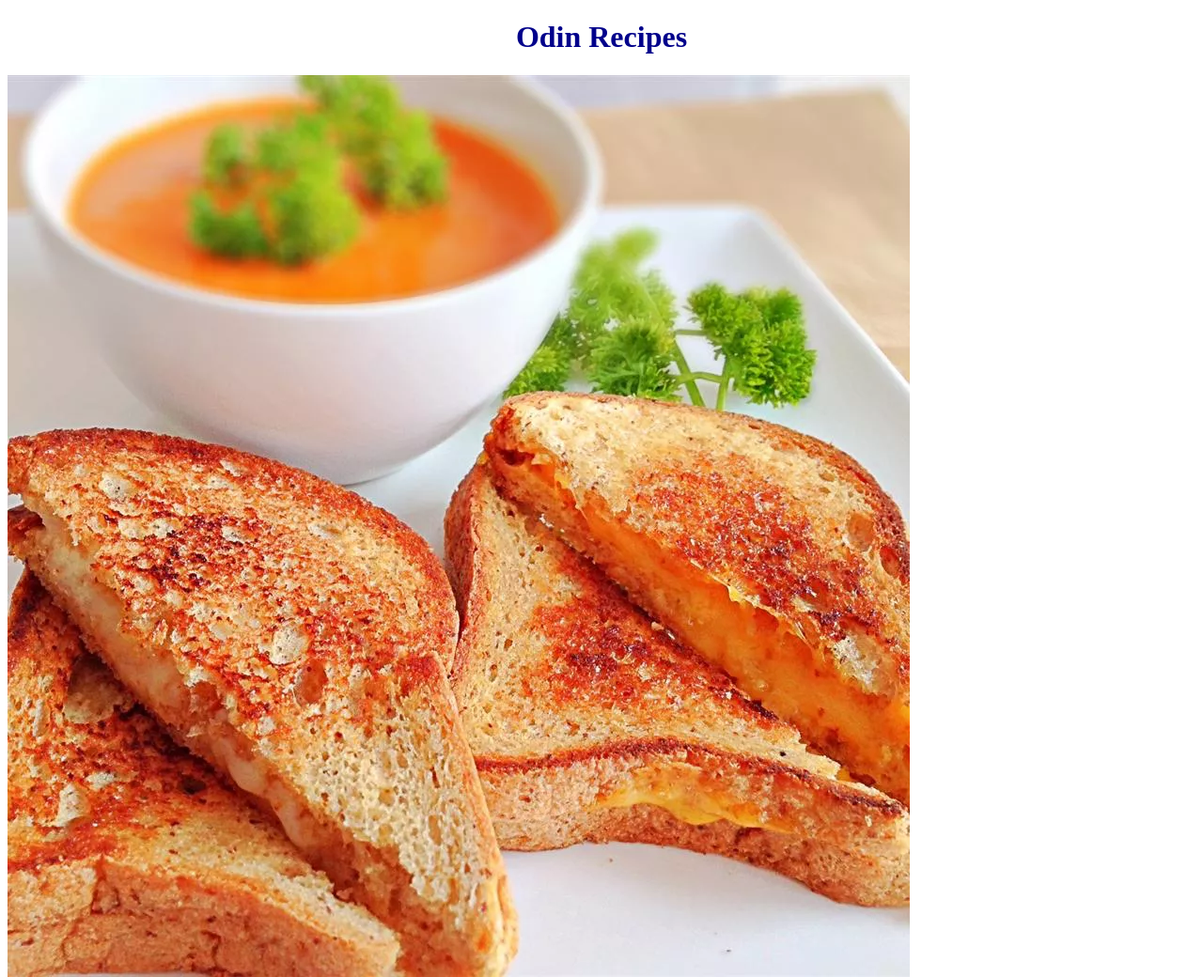
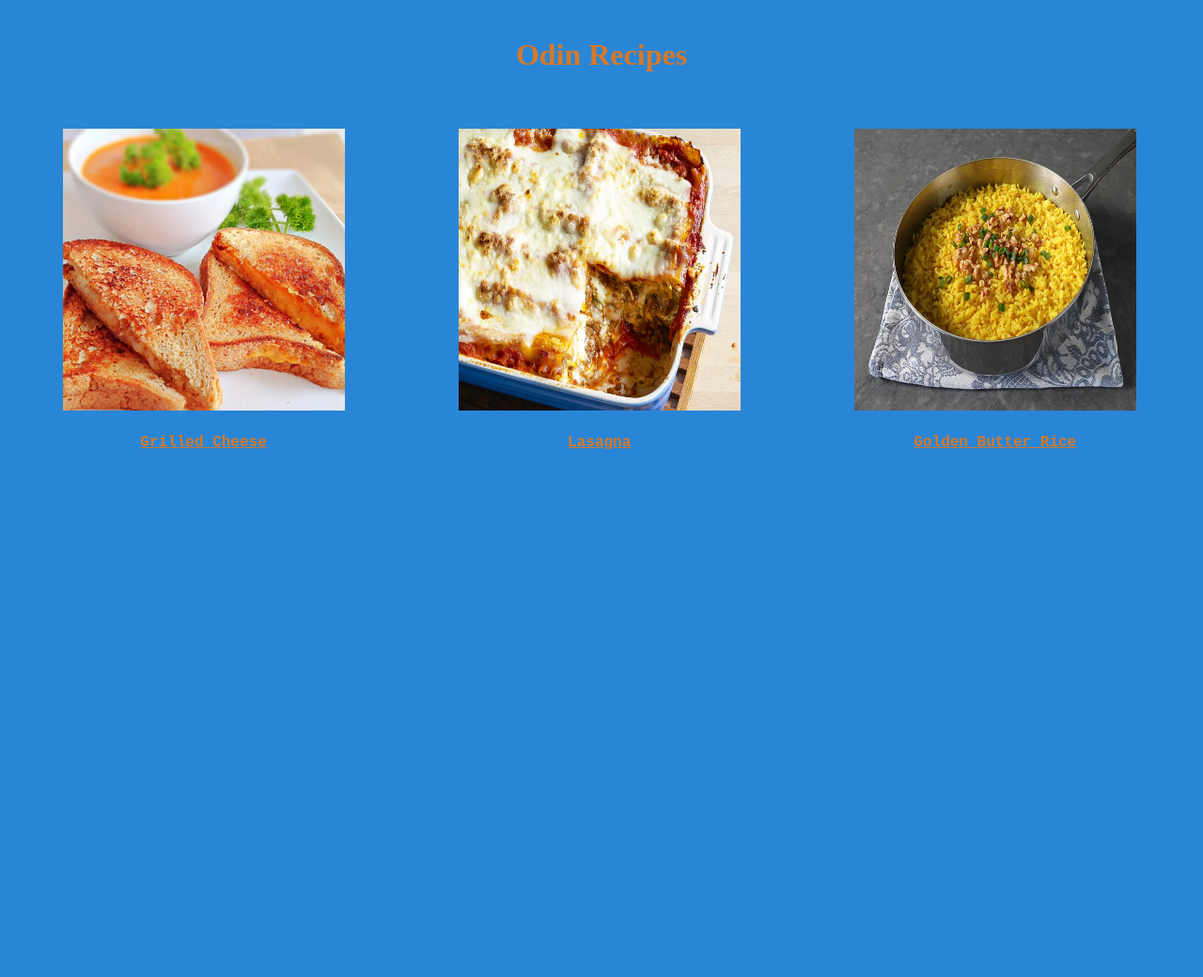
Before and after one commit to coffeedev222/odin-recipes, a plain HTML site: page index.html in a window 1280 px wide. Shown: the top 1040 px of the page at 94% size. After the commit the page ends 800 px from the top, so only its background shows below. Drawn offline with Linux system fonts and the light colour scheme.

Commit message:
Updated CSS - added new classes and more specific selectors
Used the new classes that were reworked to evenly space out the receipes with images on top and links on bottom.
Changed background color to match link and title color to match the same color palette.
Used inline block for receipe div to have all elements sit next to each other and sit on one row.

```diff
--- a/style.css
+++ b/style.css
@@ -1,11 +1,34 @@
 #page_title {
-    color: darkblue;
+    color: #D67929;
     text-align: center;
+    margin: 40px;
+    font-weight: bold;
+}
+html{
+    background-color: #2986D6;
+}
+.receipes {
+    display: inline-block;
+    text-align: center;
+    font-family: 'Courier New', Courier, monospace;
+    width: 33%;
 }
 
-.receipe_links {
-    font-weight: 300px ;
-    font-family: 'Courier New', Courier, monospace;
-    color: darkorange;
+.images {
+    margin: 20px;
+}
+
+ .images img {
+    height: 300px;
+    width: 300px;
+}
+
+.links {
     text-align: center;
+    margin: 10px;
 }
+
+.links a {
+    color: #D67929;
+    font-weight: bold;
+}
```
